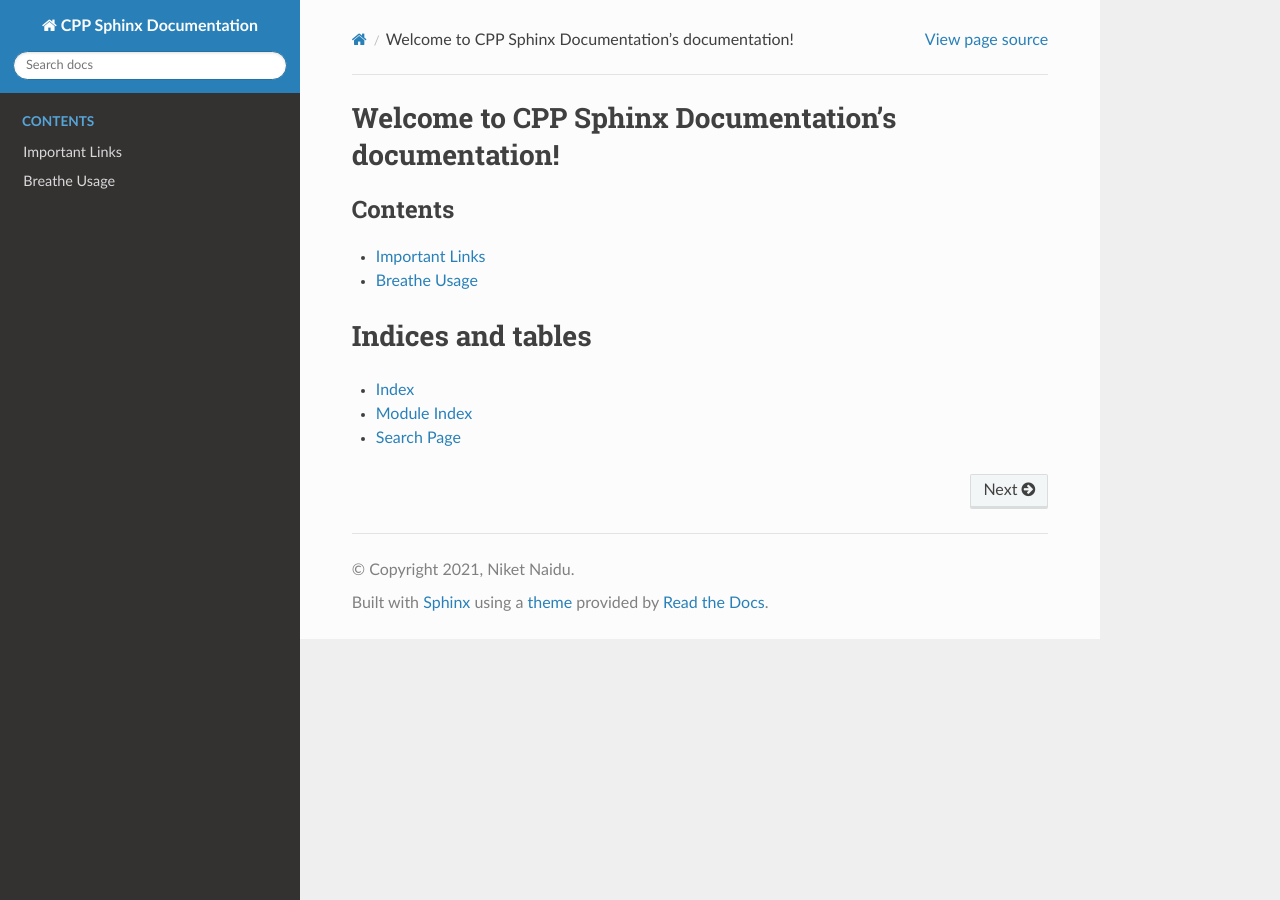
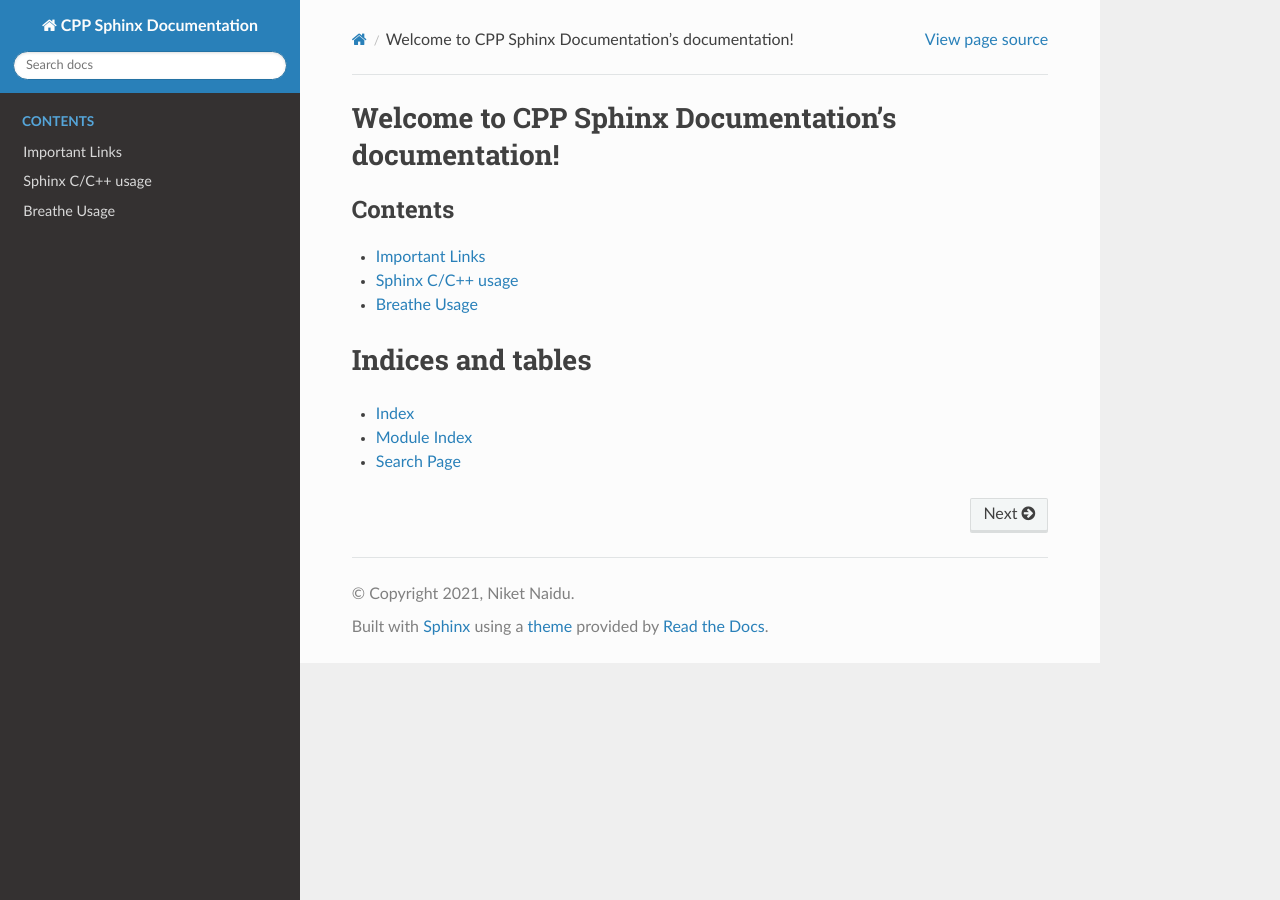
Before and after one commit to coder137/cpp_sphinx_documentation, a Sphinx documentation site: the page built from docs/source/index.rst, in a window 1280 px wide. Built offline with Sphinx 7.4.7 and the Read the Docs theme 2.0.0, drawn with Linux system fonts in a browser that asks for light colours.

Commit message:
Added sphinx cpp usage file

```diff
--- a/docs/source/index.rst
+++ b/docs/source/index.rst
@@ -11,6 +11,7 @@ Welcome to CPP Sphinx Documentation's documentation!
    :caption: Contents
 
    pages/important_links
+   pages/sphinx_cpp_usage
    pages/source
 
 Indices and tables
--- /dev/null
+++ b/docs/source/pages/sphinx_cpp_usage.rst
@@ -0,0 +1,2 @@
+Sphinx C/C++ usage
+==================
```
